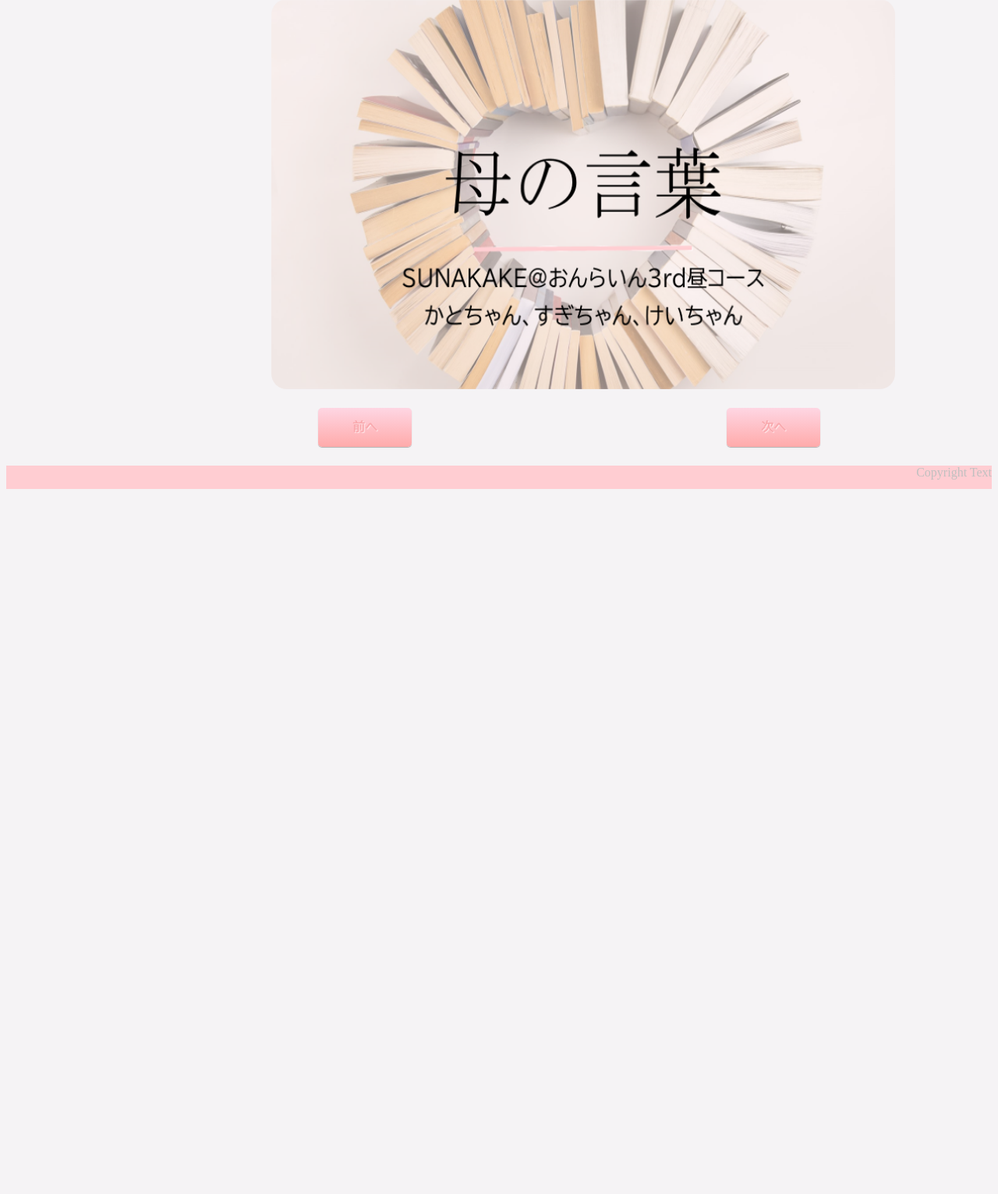
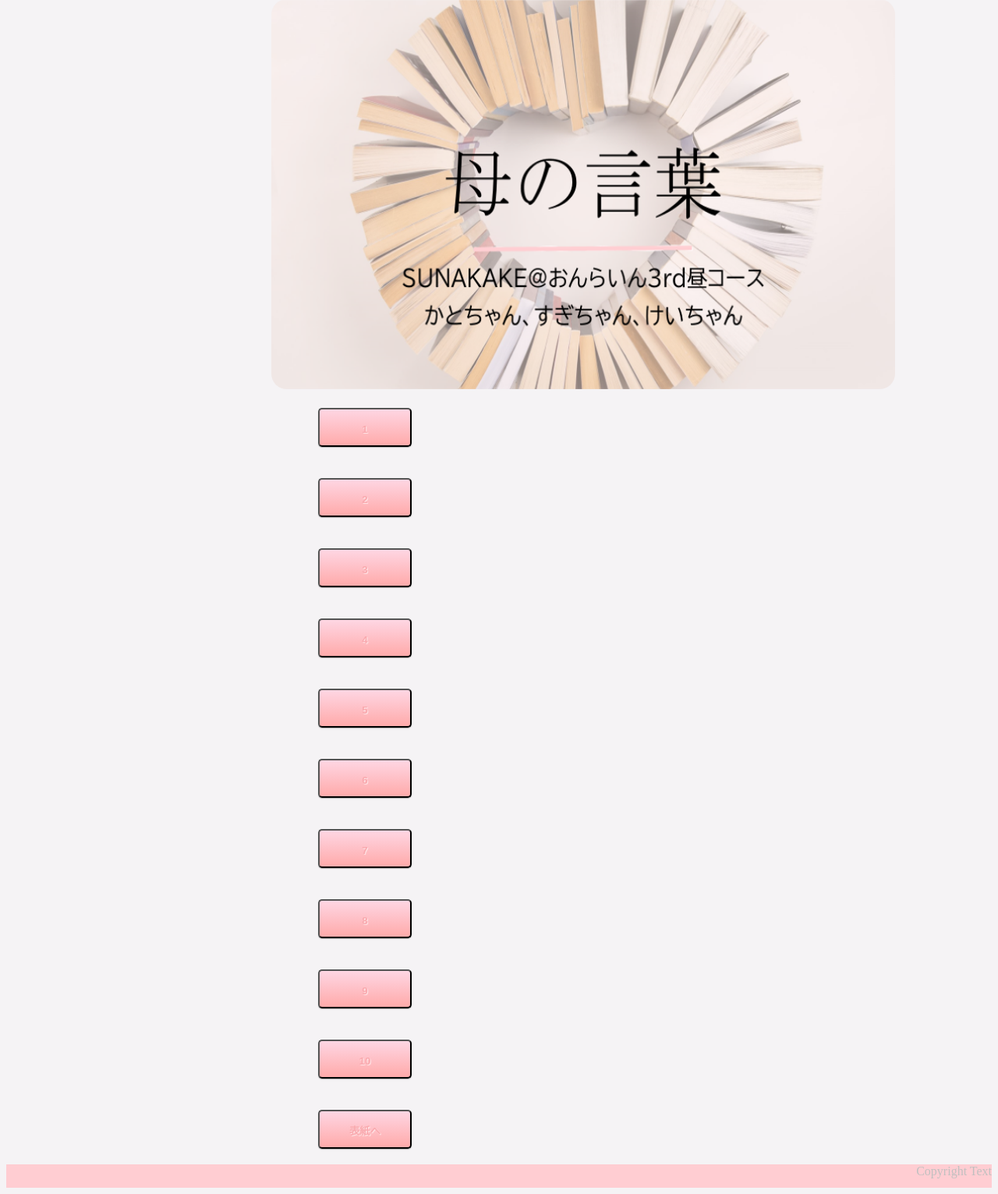
Before and after one commit to sugi-na/sunakakeru, a Flask app: page / in a window 1280 px wide. Shown: the part 89-1620 px from the top of the page at 78% size. Before the commit the page ends 716 px from the top, so only its background shows below. Run offline with Flask 2, Linux system fonts and the light colour scheme.

Commit message:
atobotan

```diff
--- a/app.py
+++ b/app.py
@@ -10,13 +10,64 @@ app.secret_key="SUNABACO"
 
 
 #------template作成
+
 @app.route('/')
 def template():
     return render_template('base.html')
 
+#1 が押されたとき
+@app.route('/daijyobu',methods=['GET'])
+def daijyobu():
+    return render_template("daijyobu.html")
 
+#2 が押されたとき
+@app.route('/warai',methods=['GET'])
+def warai():
+    return render_template("warai.html")
 
+#3がおされたとき
+@app.route('/gennki')
+def gennki():
+    return render_template("gennki.html")
 
+#4
+@app.route('/itudemo')
+def itudemo():
+    return render_template("itudemo.html")
+
+#5
+@app.route('/jisin')
+def jisin():
+    return render_template("jisin.html")
+#6
+@app.route('/miti')
+def miti():
+    return render_template("miti.html")
+
+#7
+@app.route('/musiba')
+def musiba():
+    return render_template("musiba.html")
+
+#8
+@app.route('/neru')
+def neru():
+    return render_template("neru.html")
+
+#9
+@app.route('/sasuga')
+def sasuga():
+    return render_template("sasuga.html")
+
+#10
+@app.route('/takara')
+def takara():
+    return render_template("takara.html")
+
+#ひょうしへ
+@app.route('/base')
+def base():
+    return render_template("base.html")
 
 
 
--- a/templates/base.html
+++ b/templates/base.html
@@ -18,13 +18,50 @@
 
 
     <div class="id"><img src="../static/img/オープニング「母の言葉」.png"></div>
+
     {% endblock %}
+    <div class="btn">
 
-    <div>
-        <a href="#" class="btn-square-soft">前へ</a>
-        <a href="#" class="btn-square-soft">次へ</a>
+
+    <form action="/daijyobu" method="GET">
+        <input type="submit" href="#" class="btn-square-soft" value="1">
+    </form>
+    <form action="/warai" method="GET">
+        <input type="submit" href="#" class="btn-square-soft" value="2">
+    </form>
+    <form action="/gennki" method="GET">
+        <input type="submit" href="#" class="btn-square-soft" value="3">
+    </form>
+    <form action="/itudemo" method="GET">
+        <input type="submit" href="#" class="btn-square-soft" value="4">
+    </form>
+    <form action="/jisin" method="GET">
+        <input type="submit" href="#" class="btn-square-soft" value="5">
+    </form>
+        <form action="/miti" method="GET">
+        <input type="submit" href="#" class="btn-square-soft" value="6">
+    </form>
+        <form action="/musiba" method="GET">
+        <input type="submit" href="#" class="btn-square-soft" value="7">
+    </form>
+        <form action="/neru" method="GET">
+        <input type="submit" href="#" class="btn-square-soft" value="8">
+    </form>
+        <form action="/sasuga" method="GET">
+        <input type="submit" href="#" class="btn-square-soft" value="9">
+    </form>
+        <form action="/takara" method="GET">
+        <input type="submit" href="#" class="btn-square-soft" value="10">
+    </form>
+        <form action="/base" method="GET">
+        <input type="submit" href="#" class="btn-square-soft" value="表紙へ">
+    </form>
+
+
+
 
     </div>
+
 
     <footer>Copyright Text</footer>
 
```
